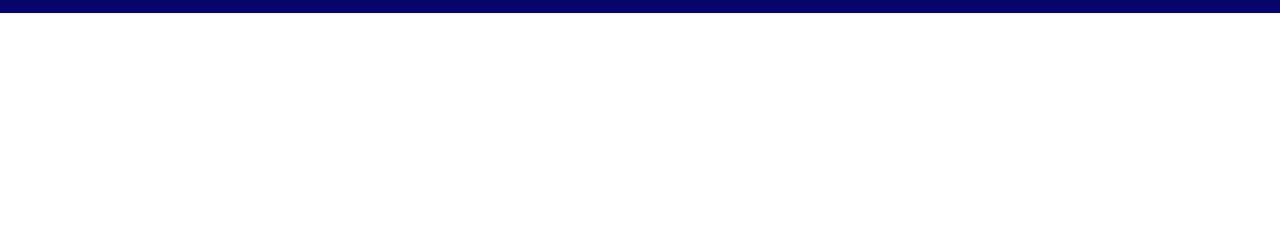
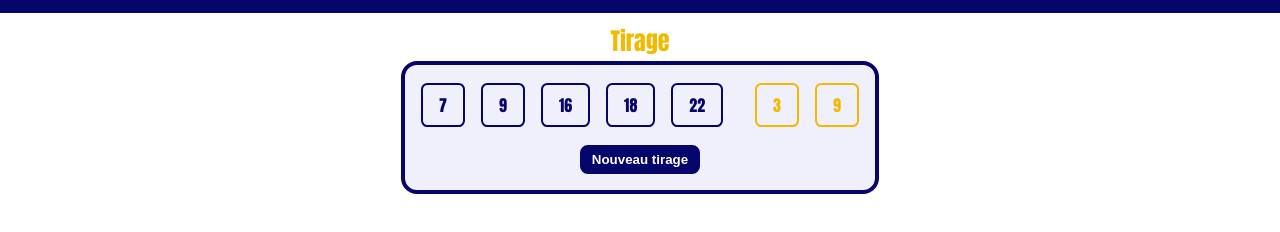
Before and after one commit to juan5987/simulateur-euromillions, a React app: page / in a window 1280 px wide. Shown: the part 88-320 px from the top of the page. Built offline with nearby package versions, Linux system fonts and the light colour scheme.

Commit message:
added draw component

```diff
--- a/src/components/App/index.js
+++ b/src/components/App/index.js
@@ -1,10 +1,12 @@
 import Header from 'components/Header';
+import Draw from 'components/Draw';
 import 'styles/app.scss';
 
 const App = () => {
   return (
     <div className="app">
       <Header/>
+      <Draw />
     </div>
   );
 }
--- /dev/null
+++ b/src/components/Draw/index.js
@@ -0,0 +1,28 @@
+import React from 'react';
+import 'styles/draw.scss';
+
+const Draw = () => {
+    return (
+        <section className="draw">
+            <h2 className="draw__title">Tirage</h2>
+            <div className="draw__container">
+                <div className="draw__container__result">
+                <div className="draw__container__result__numbers">
+                    <span className="draw__container__result__numbers__number">7</span>
+                    <span className="draw__container__result__numbers__number">9</span>
+                    <span className="draw__container__result__numbers__number">16</span>
+                    <span className="draw__container__result__numbers__number">18</span>
+                    <span className="draw__container__result__numbers__number">22</span>
+                </div>
+                <div className="draw__container__result__stars">
+                    <span className="draw__container__result__stars__star">3</span>
+                    <span className="draw__container__result__stars__star">9</span>
+                </div>
+                </div>
+                <button className="draw__container__button">Nouveau tirage</button>
+            </div>
+        </section>
+    )
+}
+
+export default Draw
--- a/src/styles/_vars.scss
+++ b/src/styles/_vars.scss
@@ -0,0 +1,2 @@
+$primaryColor: rgb(6, 5, 107);
+$secondaryColor: rgb(241, 186, 0)
--- /dev/null
+++ b/src/styles/draw.scss
@@ -0,0 +1,82 @@
+@use 'styles/vars';
+
+.draw{
+    text-align: center;
+    padding: 1rem;
+    width: min-content;
+    margin: 0 auto;
+
+    &__title{
+        font-size: 1.5rem;
+        color: vars.$secondaryColor;
+        margin-bottom: 0.5rem;
+    }
+
+    &__container{
+        display: flex;
+        flex-direction: column;
+        background-color: rgb(240, 240, 252);
+        border: 4px solid vars.$primaryColor;
+        border-radius: 1rem;
+        display: flex;
+        justify-content: center;
+        padding: 1rem 0;
+
+        &__result{
+            display: flex;
+
+            &__numbers{
+                padding: 1rem;
+
+                &__number{
+                    border: 2px solid vars.$primaryColor;
+                    border-radius: 0.4rem;
+                    color: vars.$primaryColor;
+                    padding: 0.5rem 1rem;
+                    margin-right: 1rem;
+
+                    &:last-child{
+                        margin-right: 0;
+                    }
+                }
+
+            }
+
+            &__stars{
+                padding: 1rem;
+
+                &__star{
+                    border: 2px solid vars.$secondaryColor;
+                    border-radius: 0.4rem;
+                    color: vars.$secondaryColor;
+                    padding: 0.5rem 1rem;
+                    margin-right: 1rem;
+
+                    &:last-child{
+                        margin-right: 0;
+                    }
+                }
+            }
+        }
+
+        &__button{
+            width: min-content;
+            white-space: nowrap;
+            margin: 0 auto;
+            margin-top: 1rem;
+            color: white;
+            background-color: vars.$primaryColor;
+            border: 2px solid vars.$primaryColor;
+            border-radius: 0.5rem;
+            padding: 0.3rem 0.6rem;
+            font-weight: bold;
+
+            &:hover{
+                cursor: pointer;
+                background-color: vars.$secondaryColor;
+                border: 2px solid white;
+                color: white;
+            }
+        }
+    }
+}
--- a/src/styles/header.scss
+++ b/src/styles/header.scss
@@ -1,10 +1,12 @@
+@use 'styles/vars';
+
 .header{
     display: flex;
     justify-content: center;
     width: 100vw;
     padding: 1rem;
     text-align: center;
-    background-color: #06056b;
+    background-color: vars.$primaryColor;
     color: white;
     font-weight: 500;
     letter-spacing: 1px;
@@ -27,7 +29,7 @@
 
         &__subtitle{
             font-size: 1rem;
-            color: rgb(241, 186, 0);
+            color: vars.$secondaryColor;
         }
     }
 }
```
